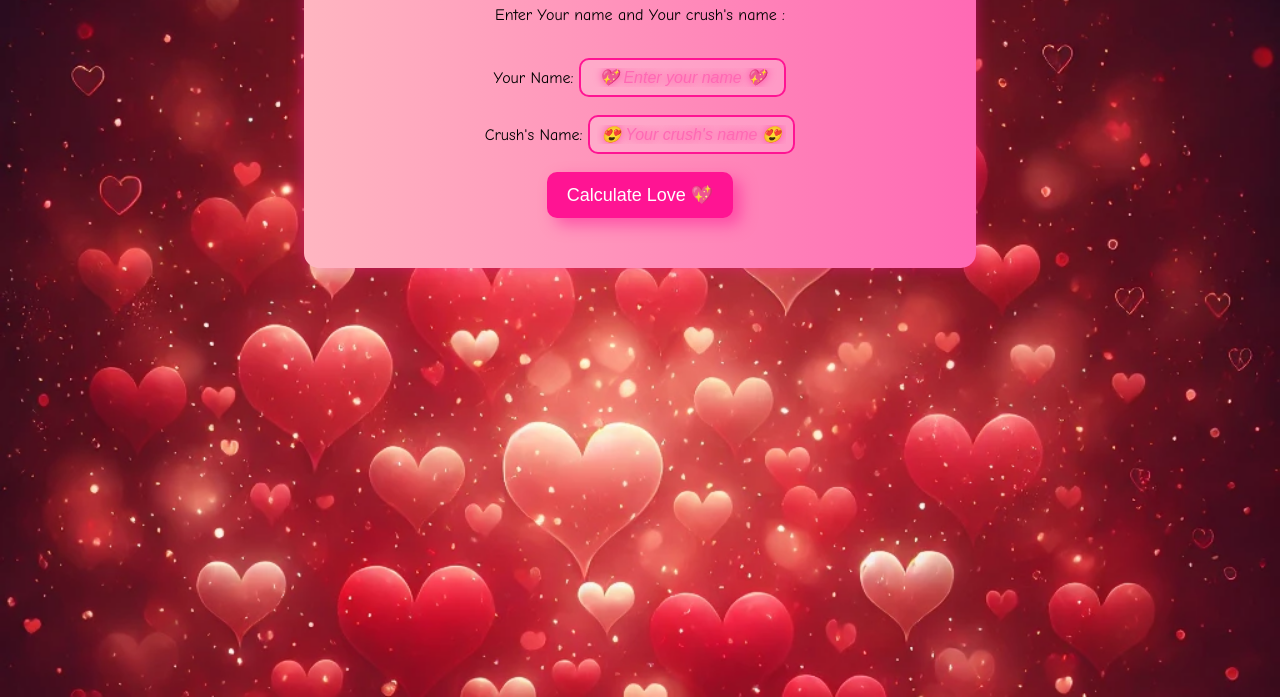
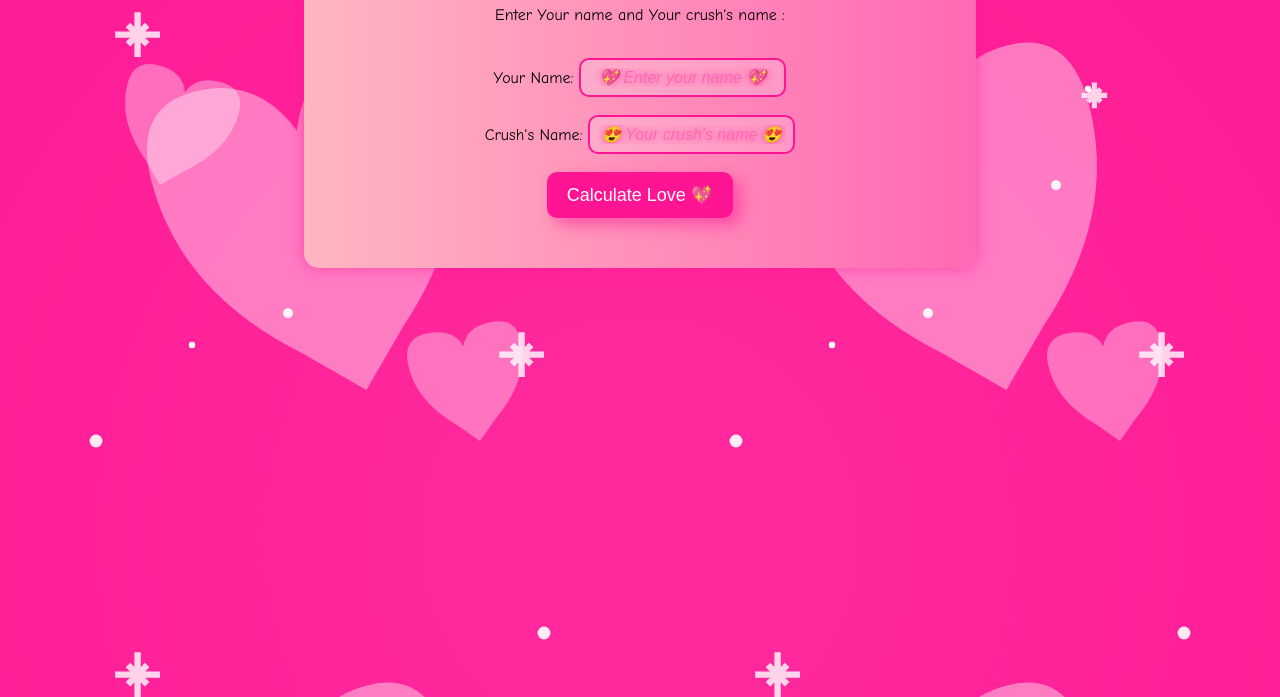
Before and after one commit to rachiittt/Love_calculator, a plain HTML site: page index.html in a window 1280 px wide. Shown: the part 103-800 px from the top of the page. Drawn offline with Linux system fonts and the light colour scheme.

Commit message:
made changes in the background image

```diff
--- a/style.css
+++ b/style.css
@@ -1,7 +1,7 @@
 body{
     font-family: Arial, Helvetica, sans-serif;
     text-align: center;
-    background-image:url(./images/heart_image.jpg);
+    background-image:url(./images/heart_glitter-pattern.svg);
     background-size:cover;
     background-repeat: no-repeat;
 
```
Also changed, not shown: index.html (+1 -0 lines), images/heart-pattern.svg (added), images/heart_glitter-pattern.svg (added), 1 other file.
